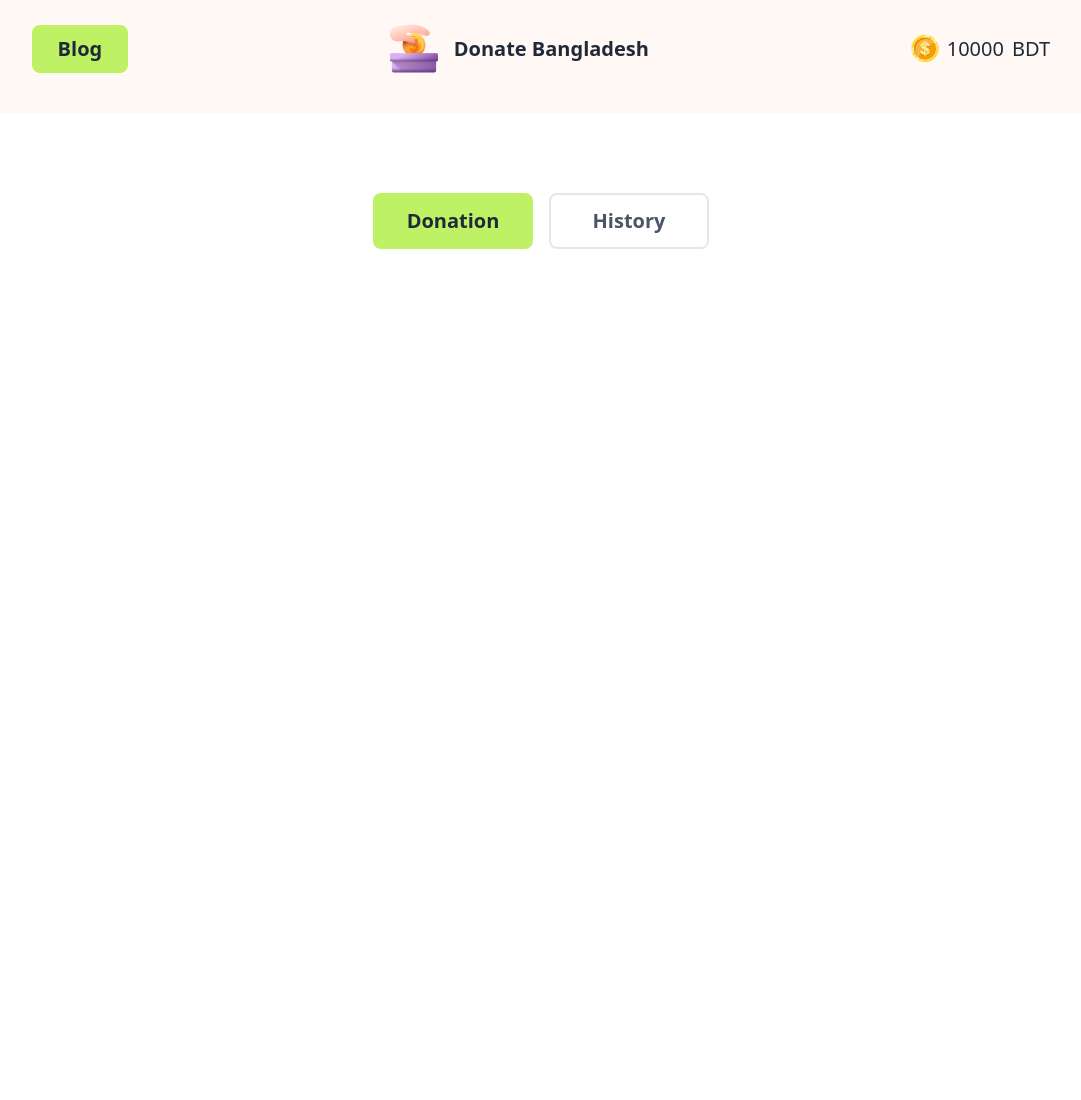
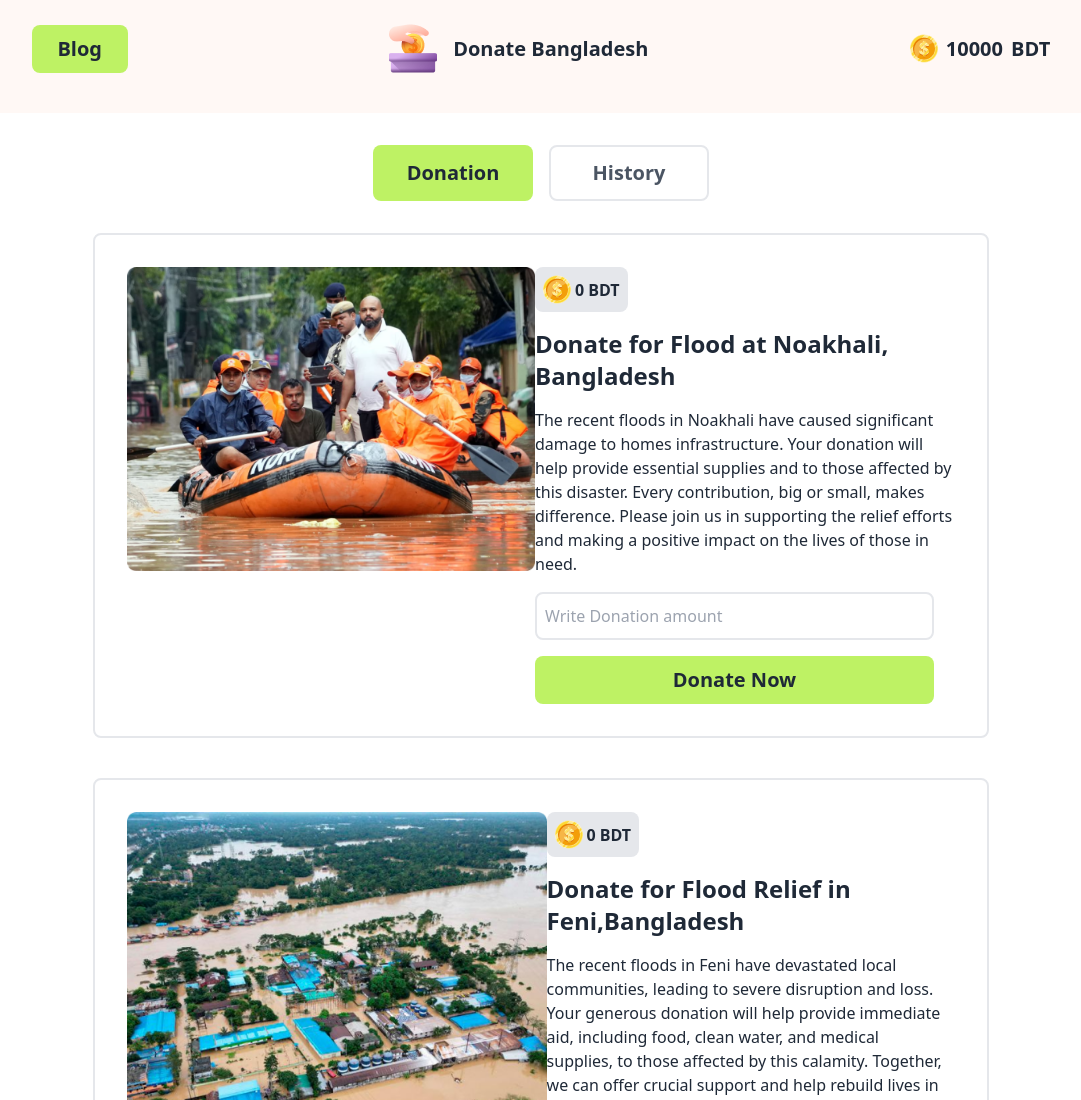
Before and after one commit to abir718/assignment-05, a plain HTML site: page index.html in a window 1280 px wide. Shown: the top 1100 px of the page, without its empty margins (99-1180 px from the left). Before the commit the page ends 800 px from the top, so only its background shows below. Drawn offline with nearby package versions, Linux system fonts and the light colour scheme.

Commit message:
donation section added

```diff
--- a/index.html
+++ b/index.html
@@ -21,16 +21,78 @@
 </div>
 <div class="flex items-center gap-2">
     <img src="assets/coin.png" alt="">
-    <h2 class="text-xl">10000</h2>
-    <h2 class="text-xl">BDT</h2>
+    <h2 class="text-xl font-bold">10000</h2>
+    <h2 class="text-xl font-bold">BDT</h2>
 </div>
 </nav>
-<div class="flex gap-4 justify-center p-20">
+<div class="flex gap-4 justify-center p-8">
     <button class="h-14 w-40 text-xl rounded-lg font-bold bg-[#bef264] px-6">Donation</button>
     <button class="h-14 w-40 text-xl rounded-lg font-bold border-2 px-6 text-gray-600">History</button>
 </div>
 </header>
 <main>
+    <section class="flex flex-col gap-10">
+    <div class="flex justify-center">
+        <div class="lg:flex w-[70%] justify-around border-2 rounded-lg p-8">
+            <div>
+                <img class="" src="assets/noakhali.png" alt="">
+            </div>
+            <div class="flex flex-col lg:justify-between lg:items-start items-center gap-4">
+                <div class="flex items-center gap-1 bg-gray-200 rounded-lg p-2 mt-6 lg:mt-0">
+                    <img src="assets/coin.png" alt="">
+                    <p class="font-bold">0</p>
+                    <p class="font-bold">BDT</p>
+                </div>
+
+                <h2 class="text-lg font-bold lg:text-2xl">Donate for Flood at Noakhali, Bangladesh</h2>
+                <p class="w-[420px]"> The recent floods in Noakhali have caused significant damage to homes  infrastructure. Your donation will help provide essential supplies and  to those affected by this disaster. Every contribution, big or small, makes  difference. Please join us in supporting the relief efforts and making a positive impact on the lives of those in need.</p>
+                <input class="border-2 w-[95%] h-12 rounded-lg pl-2" type="text" placeholder="Write Donation amount">
+                <button class="w-[95%] h-12 text-xl rounded-lg font-bold bg-[#bef264]">Donate Now</button>
+
+            </div>
+        </div>
+    </div>
+    <div class="flex justify-center">
+        <div class="lg:flex w-[70%] justify-around border-2 rounded-lg p-8">
+            <div>
+                <img class="" src="assets/feni.png" alt="">
+            </div>
+            <div class="flex flex-col lg:justify-between lg:items-start items-center gap-4">
+                <div class="flex items-center gap-1 bg-gray-200 rounded-lg p-2 mt-6 lg:mt-0">
+                    <img src="assets/coin.png" alt="">
+                    <p class="font-bold">0</p>
+                    <p class="font-bold">BDT</p>
+                </div>
+
+                <h2 class="text-lg font-bold lg:text-2xl">Donate for Flood Relief in Feni,Bangladesh</h2>
+                <p class="w-[400px]"> The recent floods in Feni have devastated local communities, leading to severe disruption and loss. Your generous donation will help provide immediate aid, including food, clean water, and medical supplies, to those affected by this calamity. Together, we can offer crucial support and help rebuild lives in the aftermath of this disaster. Every contribution counts towards making a real difference. Please consider donating today to assist those in urgent need.</p>
+                <input class="border-2 w-[95%] h-12 rounded-lg pl-2" type="text" placeholder="Write Donation amount">
+                <button class="w-[95%] h-12 text-xl rounded-lg font-bold bg-[#bef264]">Donate Now</button>
+
+            </div>
+        </div>
+    </div>
+    <div class="flex justify-center">
+        <div class="lg:flex w-[70%] justify-around border-2 rounded-lg p-8">
+            <div>
+                <img class="" src="assets/quota-protest.png" alt="">
+            </div>
+            <div class="flex flex-col lg:justify-between lg:items-start items-center gap-4">
+                <div class="flex items-center gap-1 bg-gray-200 rounded-lg p-2 mt-6 lg:mt-0">
+                    <img src="assets/coin.png" alt="">
+                    <p class="font-bold">0</p>
+                    <p class="font-bold">BDT</p>
+                </div>
+
+                <h2 class="text-lg font-bold lg:text-2xl">Aid for Injured in the Quota Movement</h2>
+                <p class="w-[420px]">The recent Quota movement has resulted in numerous injuries and significant hardship for many individuals. Your support is crucial in providing medical assistance, rehabilitation, and necessary supplies to those affected. By contributing, you help ensure that injured individuals receive the care and support they need during this challenging time. Every donation plays a vital role in alleviating their suffering and aiding in their recovery. Please consider making a donation to support these brave individuals in their time of need.</p>
+                <input class="border-2 w-[95%] h-12 rounded-lg pl-2" type="text" placeholder="Write Donation amount">
+                <button class="w-[95%] h-12 text-xl rounded-lg font-bold bg-[#bef264]">Donate Now</button>
+
+            </div>
+        </div>
+    </div>
+</section>
 </main>
     <script src="newPage.js"></script>
 </body>
```
